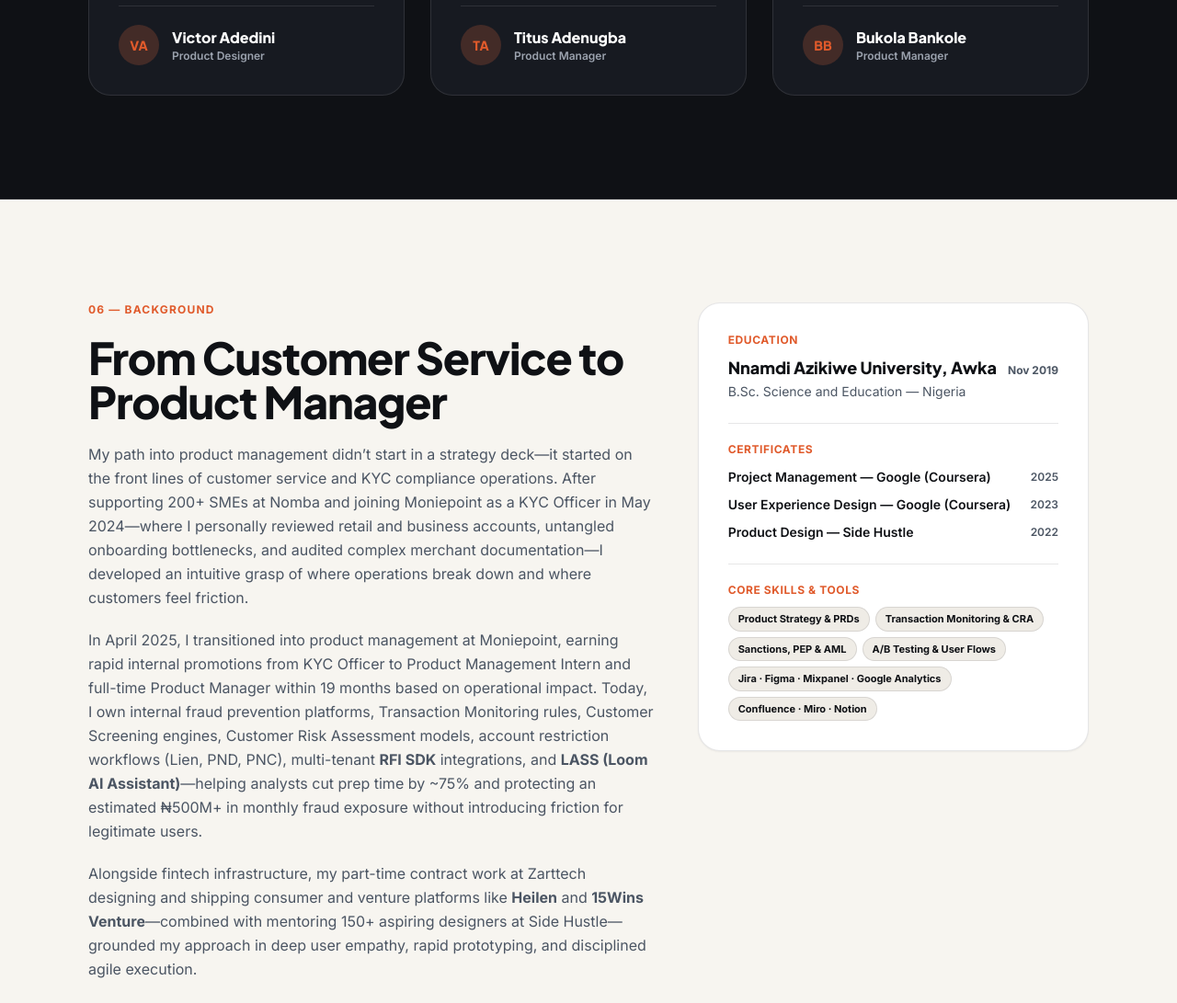
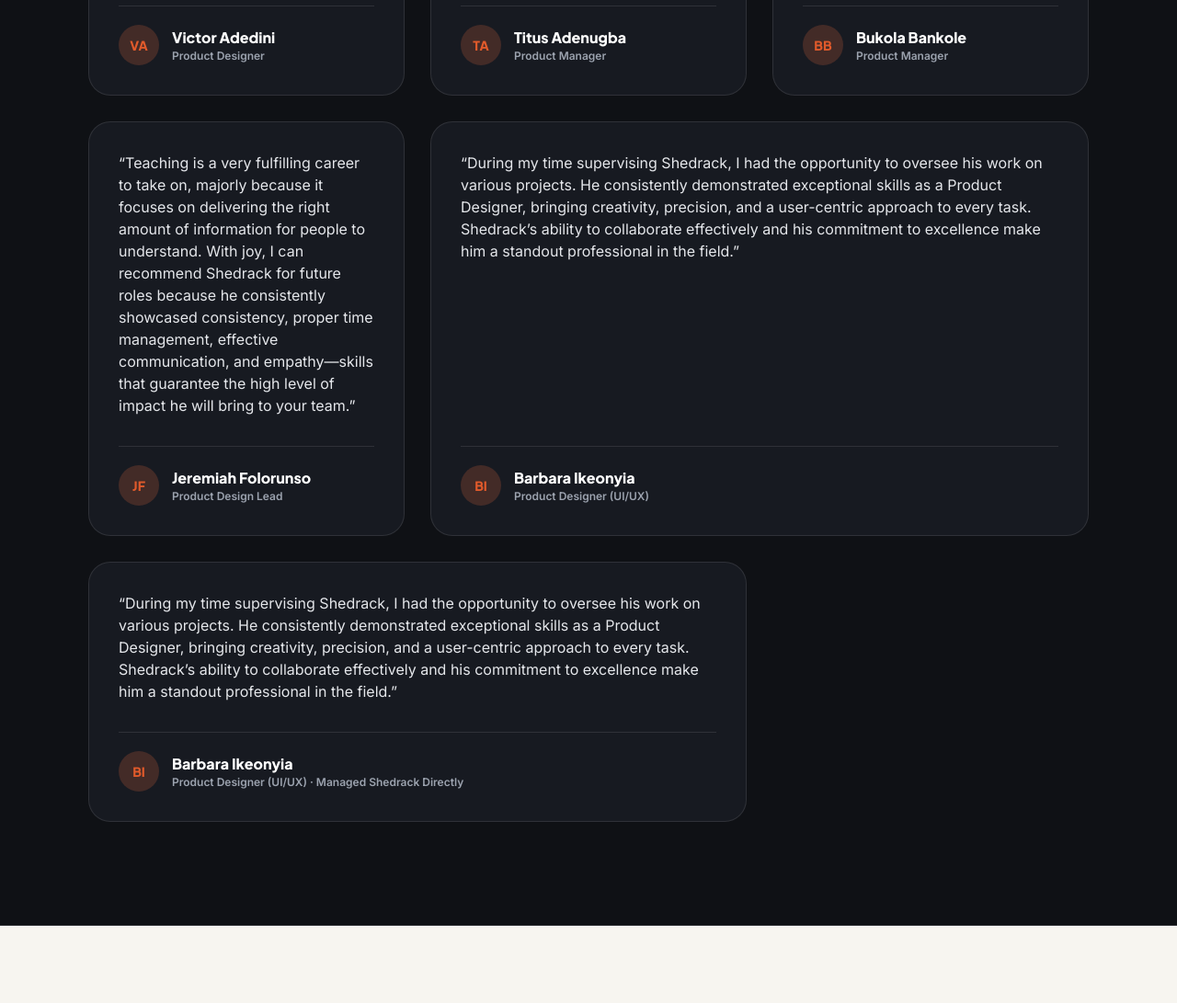
Before and after one commit to Inknifty/shedrack-ananwude-portfolio, a plain HTML site: page index.html in a window 1280 px wide. Shown: the part 7700-8791 px from the top of the page at 92% size. Drawn offline with nearby package versions, Linux system fonts and the light colour scheme.

Commit message:
Update index.html

```diff
--- a/index.html
+++ b/index.html
@@ -737,7 +737,7 @@
     </section>
 
     <!-- =====================================================================
-         6. TESTIMONIALS / ENDORSEMENTS (ONLY VICTOR, TITUS & BUKOLA)
+         6. TESTIMONIALS / ENDORSEMENTS
     ====================================================================== -->
     <section id="testimonials" class="bg-obsidian text-white py-20 sm:py-28 border-b border-white/10">
       <div class="max-w-6xl mx-auto px-5 sm:px-8">
@@ -748,7 +748,7 @@
           </h2>
         </div>
 
-        <div class="grid grid-cols-1 md:grid-cols-3 gap-7 reveal-on-scroll">
+        <div class="grid grid-cols-1 md:grid-cols-2 lg:grid-cols-3 gap-7 reveal-on-scroll">
           <!-- Quote 1: Victor Adedini -->
           <div class="interactive-card p-8 rounded-3xl bg-slateCard border border-white/10 flex flex-col justify-between">
             <p class="text-sm sm:text-base text-gray-200 leading-relaxed">
@@ -793,6 +793,54 @@
               <div>
                 <h3 class="font-display font-extrabold text-base text-white">Bukola Bankole</h3>
                 <p class="text-xs font-semibold text-gray-400">Product Manager</p>
+              </div>
+            </div>
+          </div>
+
+          <!-- Quote 4: Jeremiah Folorunso -->
+          <div class="interactive-card p-8 rounded-3xl bg-slateCard border border-white/10 flex flex-col justify-between">
+            <p class="text-sm sm:text-base text-gray-200 leading-relaxed">
+              “Teaching is a very fulfilling career to take on, majorly because it focuses on delivering the right amount of information for people to understand. With joy, I can recommend Shedrack for future roles because he consistently showcased consistency, proper time management, effective communication, and empathy—skills that guarantee the high level of impact he will bring to your team.”
+            </p>
+            <div class="mt-8 pt-5 border-t border-white/10 flex items-center gap-3.5">
+              <div class="w-11 h-11 rounded-full bg-terracotta/20 text-terracotta font-display font-extrabold text-sm flex items-center justify-center shrink-0">
+                JF
+              </div>
+              <div>
+                <h3 class="font-display font-extrabold text-base text-white">Jeremiah Folorunso</h3>
+                <p class="text-xs font-semibold text-gray-400">Product Design Lead</p>
+              </div>
+            </div>
+          </div>
+
+          <!-- Quote 5: Barbara Ikeonyia -->
+          <div class="interactive-card p-8 rounded-3xl bg-slateCard border border-white/10 flex flex-col justify-between md:col-span-2 lg:col-span-2">
+            <p class="text-sm sm:text-base text-gray-200 leading-relaxed">
+              “During my time supervising Shedrack, I had the opportunity to oversee his work on various projects. He consistently demonstrated exceptional skills as a Product Designer, bringing creativity, precision, and a user-centric approach to every task. Shedrack’s ability to collaborate effectively and his commitment to excellence make him a standout professional in the field.”
+            </p>
+            <div class="mt-8 pt-5 border-t border-white/10 flex items-center gap-3.5">
+              <div class="w-11 h-11 rounded-full bg-terracotta/20 text-terracotta font-display font-extrabold text-sm flex items-center justify-center shrink-0">
+                BI
+              </div>
+              <div>
+                <h3 class="font-display font-extrabold text-base text-white">Barbara Ikeonyia</h3>
+                <p class="text-xs font-semibold text-gray-400">Product Designer (UI/UX)</p>
+              </div>
+            </div>
+          </div>
+
+          <!-- Quote 5: Barbara Ikeonyia -->
+          <div class="interactive-card p-8 rounded-3xl bg-slateCard border border-white/10 flex flex-col justify-between md:col-span-2 lg:col-span-2">
+            <p class="text-sm sm:text-base text-gray-200 leading-relaxed">
+              “During my time supervising Shedrack, I had the opportunity to oversee his work on various projects. He consistently demonstrated exceptional skills as a Product Designer, bringing creativity, precision, and a user-centric approach to every task. Shedrack’s ability to collaborate effectively and his commitment to excellence make him a standout professional in the field.”
+            </p>
+            <div class="mt-8 pt-5 border-t border-white/10 flex items-center gap-3.5">
+              <div class="w-11 h-11 rounded-full bg-terracotta/20 text-terracotta font-display font-extrabold text-sm flex items-center justify-center shrink-0">
+                BI
+              </div>
+              <div>
+                <h3 class="font-display font-extrabold text-base text-white">Barbara Ikeonyia</h3>
+                <p class="text-xs font-semibold text-gray-400">Product Designer (UI/UX) · Managed Shedrack Directly</p>
               </div>
             </div>
           </div>
```
